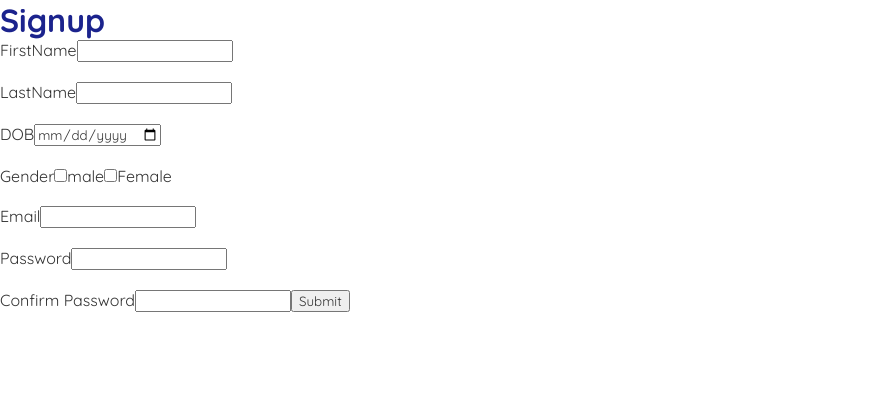
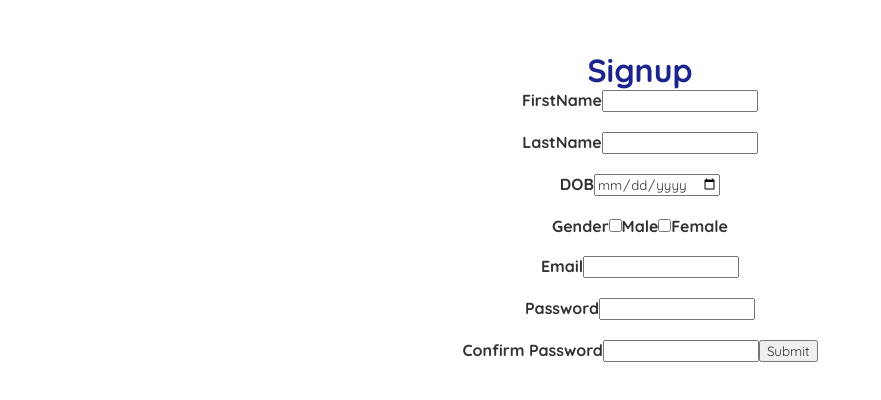
Before and after one commit to manipriyan7798/Form, a React (Create React App) app: page /register in a window 1280 px wide. Shown: the top 400 px of the page, without its empty margins (0-881 px from the left). Built offline with nearby package versions, Linux system fonts and the light colour scheme.

Commit message:
Combined the validations for password & inputfield

```diff
--- a/src/Components/Signup/Signup.js
+++ b/src/Components/Signup/Signup.js
@@ -121,6 +121,7 @@
 // export default Signup;
 
 import { useState } from "react";
+import "./signup.css";
 
 const Signup = () => {
   const [firstName, setFirstName] = useState("");
@@ -129,20 +130,20 @@ const Signup = () => {
   const [password, setPassword] = useState("");
   const [confirmPassword, setConfirmPassword] = useState("");
   const [birthday, setBirthday] = useState("");
+  const [checked, setchecked] = useState("");
 
   const submitButtonHandler = (e) => {
-    e.preventDefault();
-    if (password === confirmPassword) {
-      console.log(
-        `FirstName: ${firstName}, LastName: ${lastName} , Date-of-Birth: ${birthday}, mail: ${email}, password: ${password}`
-      );
-    } else {
-      alert("password doesn't match");
-    }
-
     if (firstName === "" || lastName === "" || birthday === "" || email === "" || password === "") {
       alert("Please enter all the details");
     } else {
+      if (password === confirmPassword) {
+        e.preventDefault();
+        console.log(
+          `FirstName: ${firstName}, LastName: ${lastName} , Date-of-Birth: ${birthday}, mail: ${email}, password: ${password}`
+        );
+      } else {
+        alert("password doesn't match");
+      }
     }
 
     setFirstName("");
@@ -153,8 +154,25 @@ const Signup = () => {
     setBirthday("");
   };
 
+  const checkboxChangeHandler = (e) => {
+    // to find out if it's checked or not; returns true or false
+    const checked = e.target.checked;
+
+    // to get the checked value
+    const checkedValue = e.target.value;
+
+    // to get the checked name
+    const checkedName = e.target.name;
+
+    if (checked === true) {
+      console.log(checkedName);
+    } else {
+      console.log("not-checked");
+    }
+  };
+
   return (
-    <div>
+    <div className="signup-container">
       <h1>Signup</h1>
       <form onSubmit={submitButtonHandler} action="">
         <label htmlFor="">FirstName</label>
@@ -186,9 +204,9 @@ const Signup = () => {
         <br />
         <br />
         <label htmlFor="">Gender</label>
-        <input type="checkbox" name="" id="male" />
-        <label htmlFor="">male</label>
-        <input type="checkbox" name="" id="female" />
+        <input type="checkbox" name="Male" id="male" onChange={checkboxChangeHandler} />
+        <label htmlFor="">Male</label>
+        <input type="checkbox" name="Female" id="female" onChange={checkboxChangeHandler} />
         <label htmlFor="">Female</label>
         <br />
         <br />
--- a/src/Components/Signup/signup.css
+++ b/src/Components/Signup/signup.css
@@ -4,6 +4,7 @@
   background-color: white;
   margin: auto;
   margin-top: 50px;
+  text-align: center;
 }
 
 .signup-container-text {
@@ -12,7 +13,7 @@
   margin: auto;
 }
 h1 {
-  text-align: left;
+  /* text-align: left; */
   color: rgb(27, 35, 141);
 }
 
```
